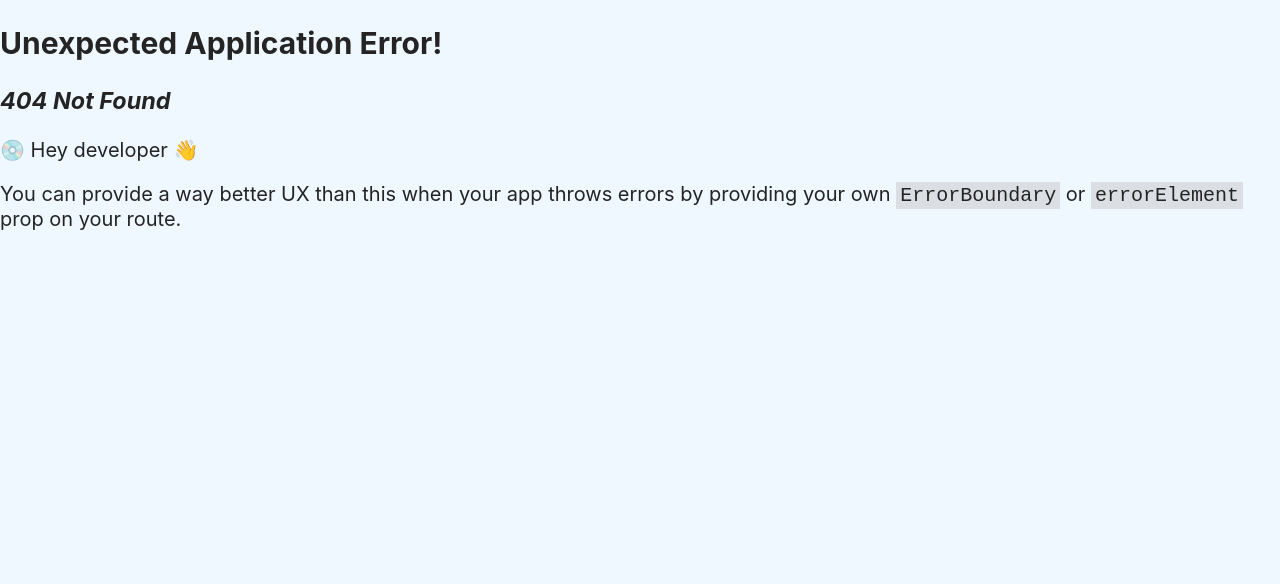
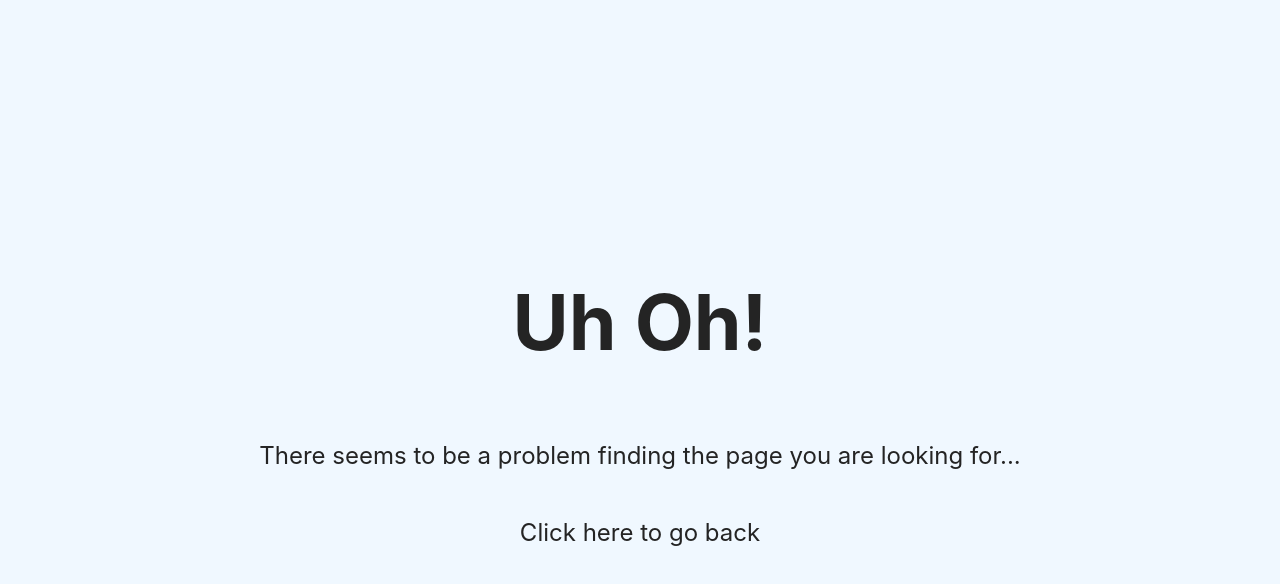
Before and after one commit to NummNuttzCDXX/Shopping-Cart, a React (Vite) app: page /shop/category/1 in a window 1280 px wide. Before the commit this address had no page. Shown: the top 584 px of the page. Built offline with nearby package versions, Linux system fonts and the light colour scheme.

Commit message:
Add 'ErrorPage'

```diff
--- a/src/Router.jsx
+++ b/src/Router.jsx
@@ -3,6 +3,7 @@ import Shop from './components/Shop/Shop';
 import App from './components/App/App';
 import {useState} from 'react';
 import Product from './components/Product/Product';
+import ErrorPage from './components/Error/Error';
 
 const Router = () => {
 	const [productData, setProductData] = useState(null);
@@ -39,6 +40,7 @@ const Router = () => {
 					loader: async ({params}) => await fetch(`https://fakestoreapi.com/products/${params.prodId}`, {mode: 'cors', method: 'GET'}),
 				},
 			],
+			ErrorBoundary: ErrorPage,
 		},
 	]);
 
--- /dev/null
+++ b/src/components/Error/Error.jsx
@@ -0,0 +1,24 @@
+import styles from './Error.module.css';
+import {useNavigate, useRouteError} from 'react-router-dom';
+
+const ErrorPage = () => {
+	const err = useRouteError();
+	const nav = useNavigate();
+
+	// Print error only to see why the page is showing
+	console.error(err); // eslint-disable-line no-console
+
+	return (
+		<div className={styles.errorPage} >
+			<h1>Uh Oh!</h1>
+			<p>There seems to be a problem finding the page you are looking for...</p>
+
+			{/* Navigate to last visited page on click */}
+			<p className={styles.goBack} onClick={() => nav(-1)}>
+				Click here to go back
+			</p>
+		</div>
+	);
+};
+
+export default ErrorPage;
--- /dev/null
+++ b/src/components/Error/Error.module.css
@@ -0,0 +1,18 @@
+.errorPage {
+	width: 100vw;
+	height: 100vh;
+	font-size: 1.2em;
+
+	display: flex;
+	flex-direction: column;
+	justify-content: center;
+	align-items: center;
+}
+
+.goBack {
+	cursor: pointer;
+}
+.goBack:hover {
+	color: rgb(180, 10, 10);
+	text-decoration: underline;
+}
```
